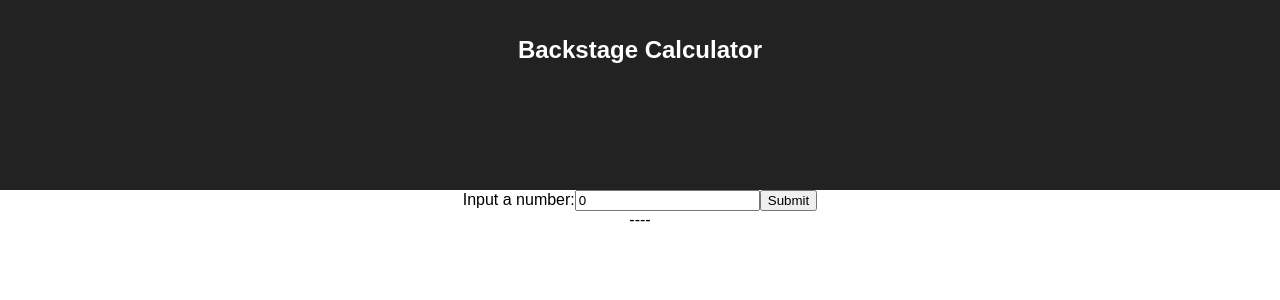
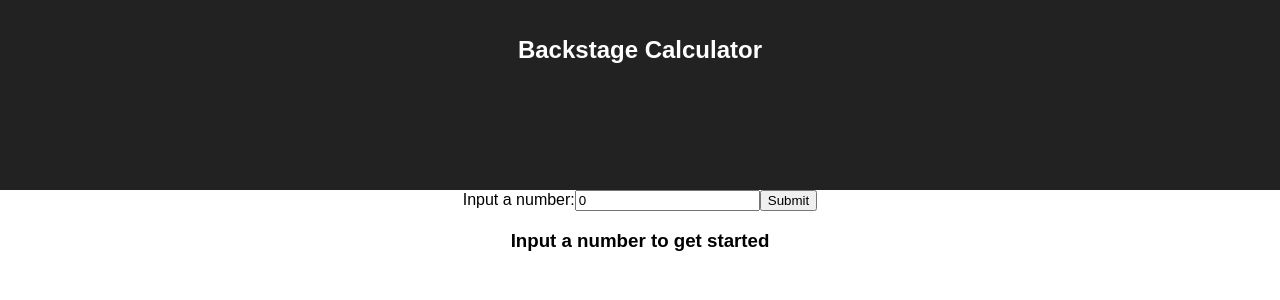
Before and after one commit to mfbadr/backstage, a React (Create React App) app: page / in a window 1280 px wide. Shown: the top 300 px of the page. Built offline with nearby package versions, Linux system fonts and the light colour scheme.

Commit message:
show results

```diff
--- a/src/App.js
+++ b/src/App.js
@@ -32,9 +32,10 @@ class App extends Component {
       curOccurences[inputNumber] = 1;
     }
 
+    const dateNow = Date.now().toString();
     calculateAsync(inputNumber).then(function(result){
       that.setState({
-        "lastRequest": Date.now(),
+        "lastRequest": dateNow,
         "occurances": curOccurences,
         "currentResult": result
       })
@@ -42,6 +43,7 @@ class App extends Component {
   }
 
   render() {
+    let curOccurences = this.state.occurances[this.state.currentResult.number] || null;
     return (
       <div className="App">
         <header className="App-header">
@@ -54,6 +56,7 @@ class App extends Component {
           curSumOfSquares={this.state.currentResult.sumOfSquares}
           curValue={this.state.currentResult.value}
           curTime={this.state.lastRequest}
+          curOccurences = {curOccurences}
         />
 
       </div>
--- a/src/components/ResultsDisplay.js
+++ b/src/components/ResultsDisplay.js
@@ -6,20 +6,39 @@ export default class ResultsDisplay extends Component {
     super(props);
   };
 
+  renderMessage (){
+    return (
+        <div>
+          <h3>
+            Input a number to get started
+          </h3>
+        </div>
+      )
+  }
 
-  render (){
+  renderResults (){
+    //TODO: don't show `1 times`
+    const prettyDate = Date(this.props.curTime);
     return (
       <div>
-        {this.props.curNumber}
-        -
-        {this.props.curValue}
-        -
-        {this.props.curSumOfSquares}
-        -
-        {this.props.curSquareOfSums}
-        -
-        {this.props.curTime}
+        Showing results for <strong>{this.props.curNumber}</strong>
+        <br></br>
+        The sum of squares is <strong>{this.props.curSumOfSquares}</strong>
+        <br></br>
+        The square of sums is <strong>{this.props.curSquareOfSums}</strong>
+        <br></br>
+        The difference is <strong>{this.props.curValue}</strong>
+        <br></br>
+        {this.props.curNumber} has been calculated <strong>{this.props.curOccurences} times</strong> , most recently at {prettyDate}
       </div>
     )
   }
+
+  render() {
+    if(this.props.curNumber){
+      return this.renderResults();
+    } else {
+      return this.renderMessage();
+    }
+  }
 }
```
